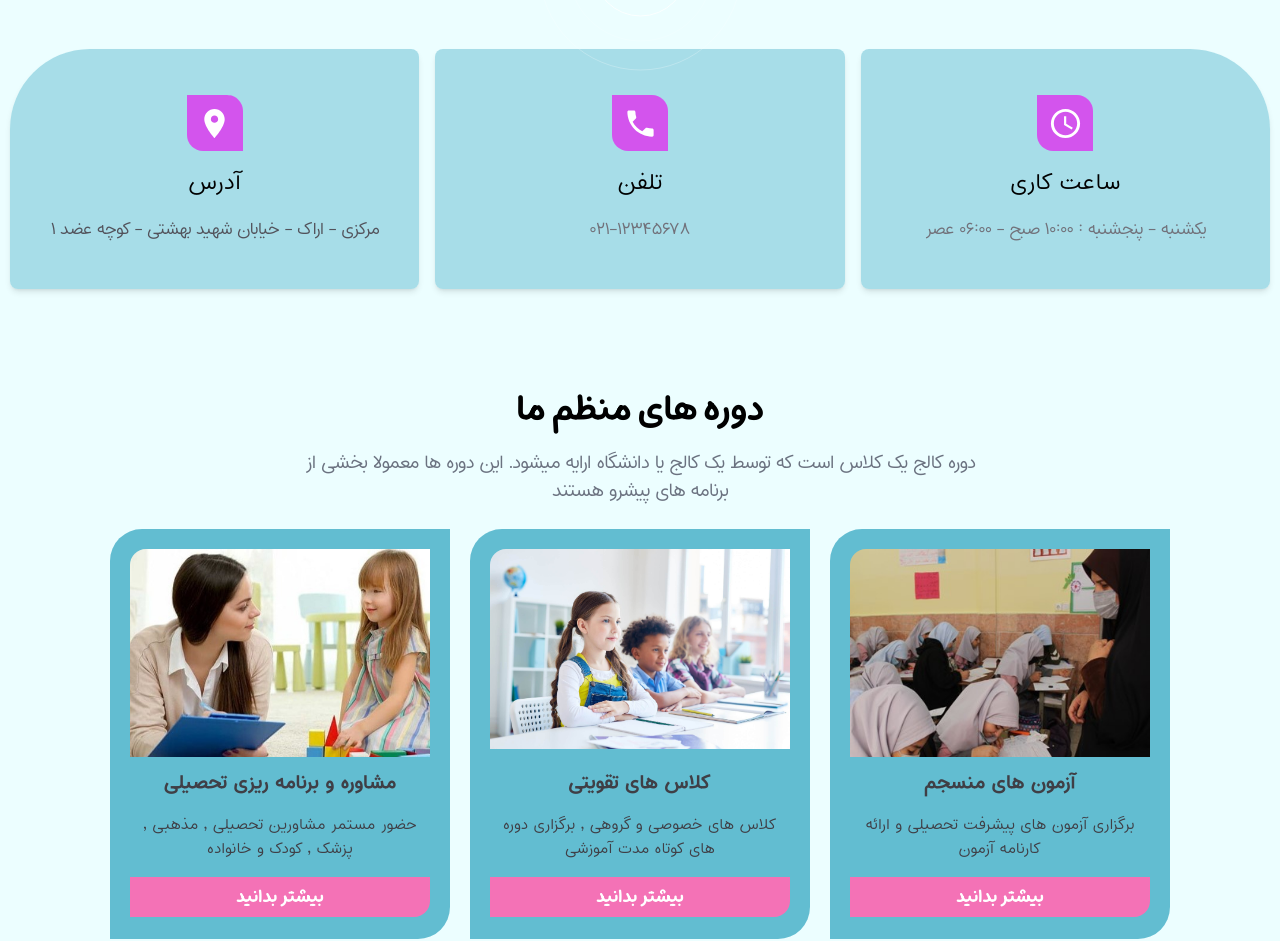
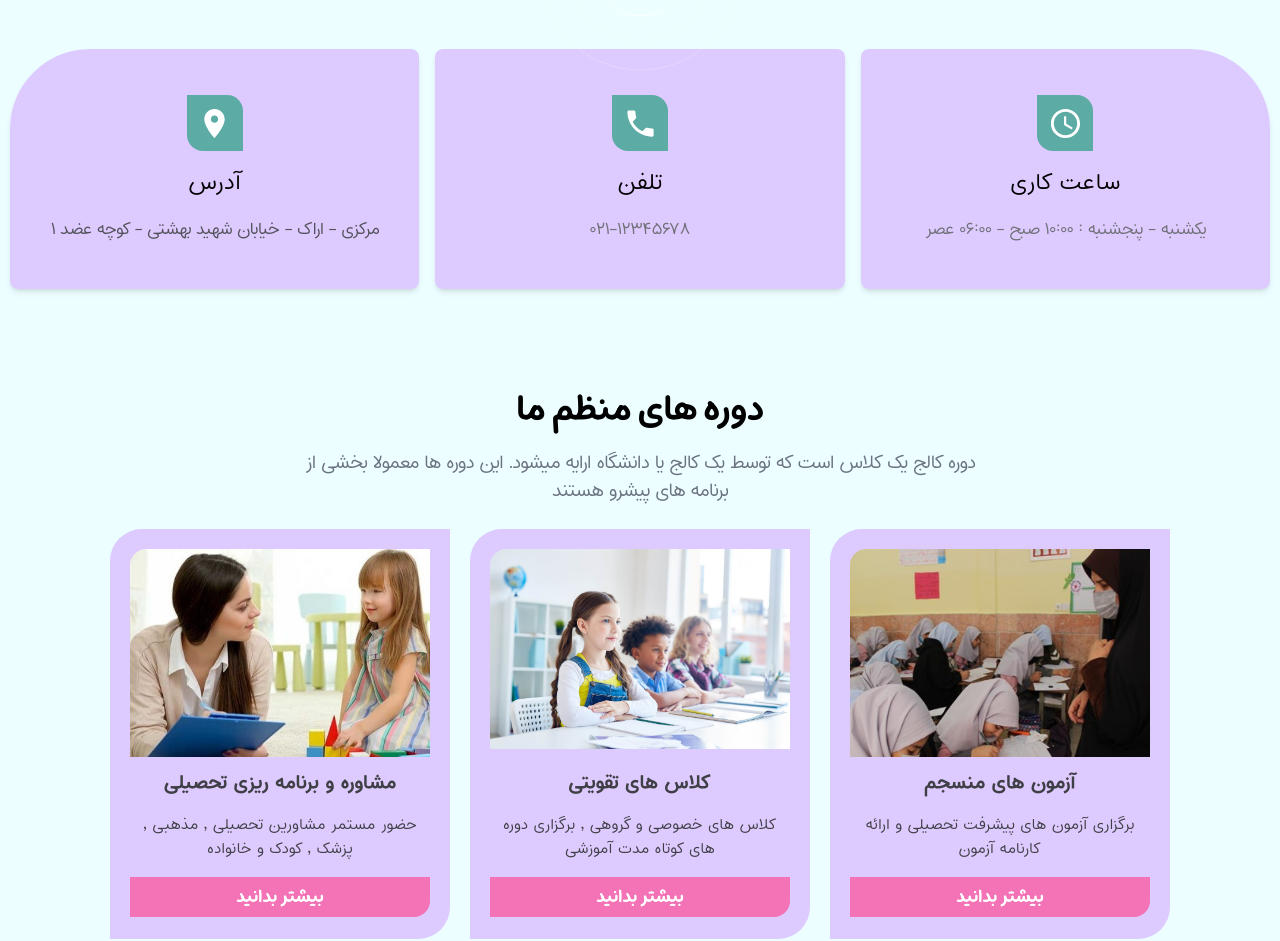
Before and after one commit to theotherali/metanatSchool, a React (Create React App) app: page / in a window 1280 px wide. Shown: the part 789-1730 px from the top of the page. Built offline with nearby package versions, Linux system fonts and the light colour scheme.

Commit message:
change colors & fixed slick

```diff
--- a/src/components/classes/ClassesComponent.js
+++ b/src/components/classes/ClassesComponent.js
@@ -48,7 +48,7 @@ function ClassesComponent() {
 
   return (
     <>
-      <div className="bg-lightishBlue-600/20 px-12 py-8 lg:py-12 xl:py-16 my-10 md:my-25">
+      <div className="bg-purple-300/70 px-12 py-8 lg:py-12 xl:py-16 my-10 md:my-25">
         <div className="flex-center space-y-3 lg:space-y-6 flex-col mb-3 xs:mb-8 lg:mb-10">
           <h3 className="text-2xl lg:text-4xl font-MikhakWoff2one font-bold">
             کلاس های ویژه ی ما
--- a/src/components/courses/CoursesComponent.js
+++ b/src/components/courses/CoursesComponent.js
@@ -19,7 +19,7 @@ function CoursesComponent() {
             <div className="flex flex-col md:flex-row flex-wrap items-center justify-center gap-5 2xl:gap-14">
 
               {CoursesData.map(courses => (
-                <div key={courses.id} className="flex flex-col max-w-[340px] h-[410px] bg-cyan-600/60 p-5 rounded-tl-4xl rounded-br-4xl">
+                <div key={courses.id} className="flex flex-col max-w-[340px] h-[410px] bg-purple-300/70 p-5 rounded-tl-4xl rounded-br-4xl">
                 <div className="h-52 rounded-tl-2xl overflow-hidden">
                   <img src={courses.img} alt={courses.alt} />
                 </div>
--- a/src/components/event/EventComponent.js
+++ b/src/components/event/EventComponent.js
@@ -16,7 +16,7 @@ function EventComponent() {
       <div className="flex flex-col md:flex-row flex-wrap items-center justify-center gap-5 2xl:gap-14">
 
         {EventsData.map(event => (
-          <div key={event.id} className="flex flex-col max-w-[340px]  bg-cyan-600/60 p-5 rounded-tl-4xl rounded-br-4xl">
+          <div key={event.id} className="flex flex-col max-w-[340px] bg-purple-300/70 p-5 rounded-tl-4xl rounded-br-4xl">
           <div className="h-40 rounded-tl-2xl overflow-hidden">
             <img src={event.img} alt={event.alt} className='w-full'/>
           </div>
--- a/src/components/teachers/TeachersComponent.js
+++ b/src/components/teachers/TeachersComponent.js
@@ -72,7 +72,7 @@ function TeachersComponent() {
                     alt={teacher.alt}
                   />
                   <div className="w-full h-full absolute flex-center flex-col top-[350px] group-hover:top-0 transition-all duration-300 bg-gradient-to-t from-cyan-50 via-cyan-50/20 to-white/0">
-                    <p className="font-MikhakWoff2one text-2xl font-bold mt-60">
+                    <p className="font-MikhakWoff2one text-2xl font-bold mt-60 xs:mt-40">
                       {teacher.name}
                     </p>
                     <span>{teacher.job}</span>
--- a/src/components/topbar/Topbar.jsx
+++ b/src/components/topbar/Topbar.jsx
@@ -20,7 +20,7 @@ function Topbar() {
           <span className="font-EstedadBold text-4xl">متانت</span>
         </Link>
 
-        <ul className="flex font-MikhakWoff2one items-center gap-x-6 lg:gap-x-12 text-[19px] text-white shadow-black child:tracking-wide child-hover:[text-shadow:0px_1px_6px_var(--tw-shadow-color)] child-hover:text-amber-200 child-hover:font-bold child:transition-all">
+        <ul className="flex font-MikhakWoff2one items-center gap-x-6 lg:gap-x-12 text-[19px] text-white shadow-black child:tracking-wide child-hover:[text-shadow:0px_1px_6px_var(--tw-shadow-color)] child-hover:text-emerald-300 child-hover:font-bold child:transition-all">
           <li className="flex items-center justify-start">
             <Link to={"/"}>خانه</Link>
           </li>
@@ -84,7 +84,7 @@ function Topbar() {
             </Link>
           </div>
 
-          <ul className="child-hover:text-amber-200 child:transition-all child:pr-2.5 text-xl space-y-8 text-white">
+          <ul className="child-hover:text-emerald-200 child:transition-all child:pr-2.5 text-xl space-y-8 text-white">
             <li className="flex items-center justify-start">
               <Link
                 onClick={navOpenHandler}
--- a/src/pages/Home/Home.js
+++ b/src/pages/Home/Home.js
@@ -21,9 +21,9 @@ function Home() {
       <SlickSliderHome />
       {/* Description card */}
       <div className="container">
-        <div className="flex flex-col sm:flex-row sm:flex-wrap lg:flex-nowrap child:shadow-md child:sm:w-[263px] md:child:w-[326px] lg:child:w-[297px] xl:child:w-96 2xl:child:w-[467px] items-center child:w-full child:px-6 gap-4 child:bg-cyan-600/30 text-center mt-2 mb-14 md:mb-24 md:mt-20">
+        <div className="flex flex-col sm:flex-row sm:flex-wrap lg:flex-nowrap child:shadow-md child:sm:w-[263px] md:child:w-[326px] lg:child:w-[297px] xl:child:w-96 2xl:child:w-[467px] items-center child:w-full child:px-6 gap-4 child:bg-purple-300/70 text-center mt-2 mb-14 md:mb-24 md:mt-20">
           <div className="flex-center flex-col grow gap-y-1 sm:gap-y-4 rounded-lg lg:rounded-tr-[80px] h-32 sm:h-60">
-            <div className="flex-center w-16 sm:w-14 h-11 sm:h-14 rounded-tr-2xl rounded-bl-2xl bg-fuchsia-500/90">
+            <div className="flex-center w-16 sm:w-14 h-11 sm:h-14 rounded-tr-2xl rounded-bl-2xl bg-emerald-600/60">
               <AccessTimeIcon fontSize="large" className="text-white" />
             </div>
             <p className="text-lg sm:text-2xl">ساعت کاری</p>
@@ -33,7 +33,7 @@ function Home() {
           </div>
 
           <div className="flex-center flex-col grow gap-y-1 sm:gap-y-4 rounded-lg h-32 sm:h-60">
-            <div className="flex-center w-16 sm:w-14 h-11 sm:h-14 rounded-tr-2xl rounded-bl-2xl bg-fuchsia-500/90">
+            <div className="flex-center w-16 sm:w-14 h-11 sm:h-14 rounded-tr-2xl rounded-bl-2xl bg-emerald-600/60">
               <PhoneIcon fontSize="large" className="text-white" />
             </div>
             <p className="text-lg sm:text-2xl">تلفن</p>
@@ -43,7 +43,7 @@ function Home() {
           </div>
 
           <div className="flex-center flex-col gap-y-1 grow sm:gap-y-4 rounded-lg lg:rounded-tl-[80px] h-32 sm:h-60">
-            <div className="flex-center w-16 sm:w-14 h-11 sm:h-14 rounded-tr-2xl rounded-bl-2xl bg-fuchsia-500/90">
+            <div className="flex-center w-16 sm:w-14 h-11 sm:h-14 rounded-tr-2xl rounded-bl-2xl bg-emerald-600/60">
               <LocationOnIcon fontSize="large" className="text-white" />
             </div>
             <p className="text-lg sm:text-2xl">آدرس</p>
```
